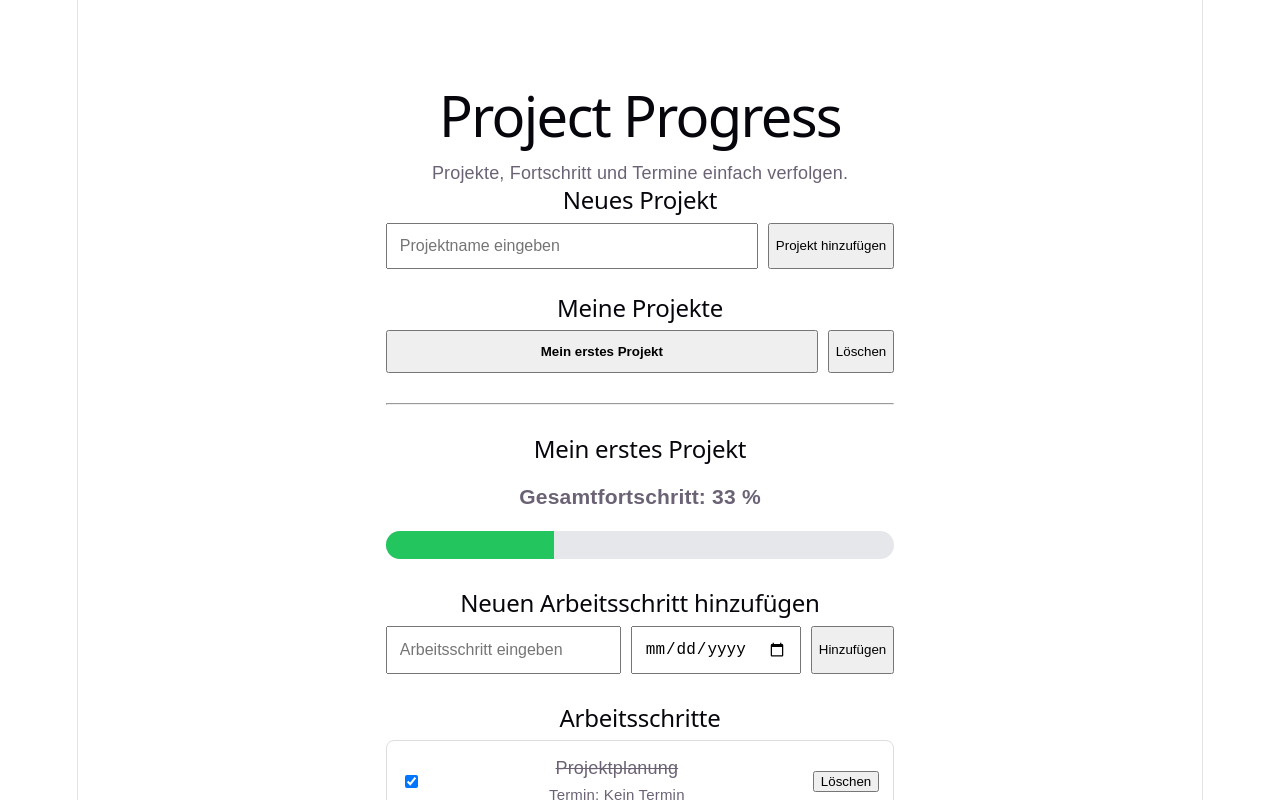
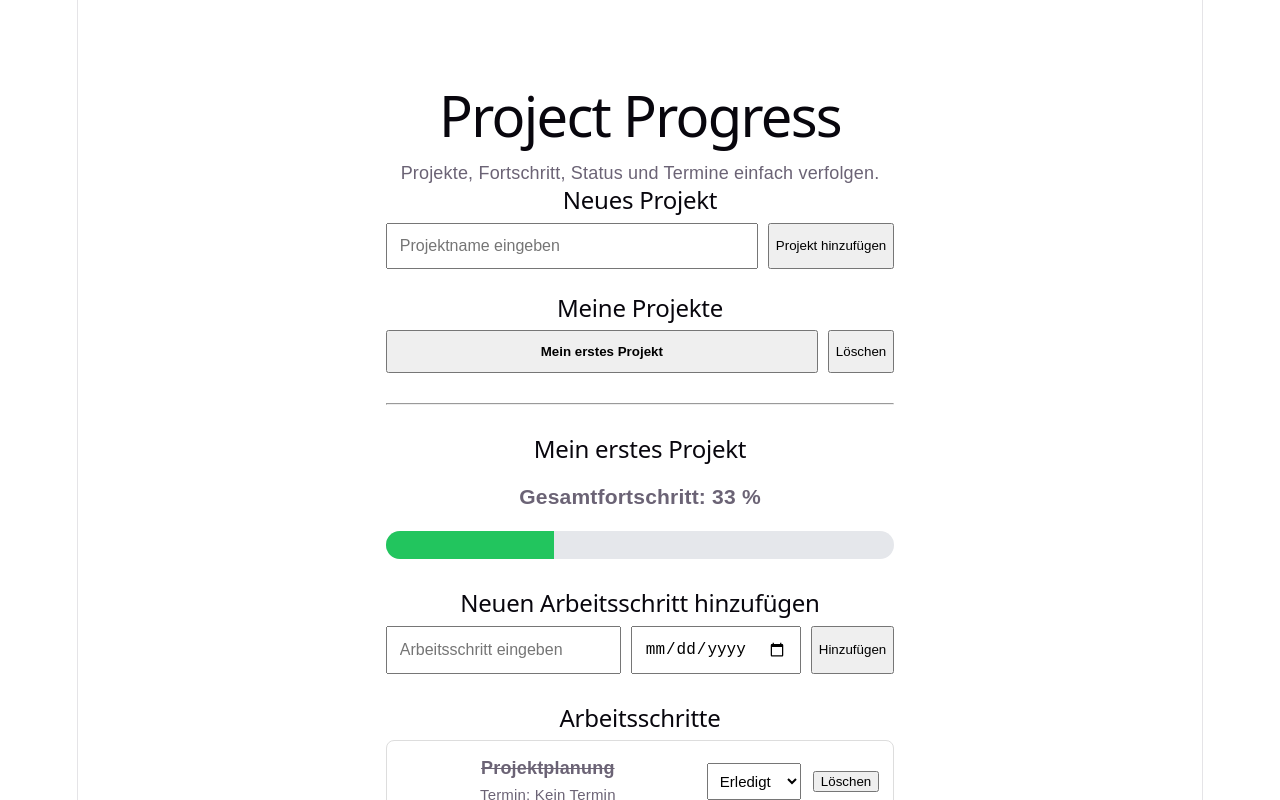
Before and after one commit to Slow409/Project-progress, a React (Vite) app: page / in a window 1280 px wide. Shown: the top 800 px of the page. Built offline with nearby package versions, Linux system fonts and the light colour scheme.

Commit message:
Add task status management

```diff
--- a/src/App.jsx
+++ b/src/App.jsx
@@ -40,6 +40,8 @@ function App() {
 
             done: true,
 
+            status: 'done',
+
             dueDate: '',
 
           },
@@ -52,6 +54,8 @@ function App() {
 
             done: false,
 
+            status: 'open',
+
             dueDate: '',
 
           },
@@ -63,6 +67,8 @@ function App() {
             text: 'Montage durchführen',
 
             done: false,
+
+            status: 'open',
 
             dueDate: '',
 
@@ -170,6 +176,8 @@ function App() {
 
                   done: false,
 
+                  status: 'open',
+
                   dueDate: newDueDate,
 
                 },
@@ -190,7 +198,15 @@ function App() {
 
   }
 
-  const toggleTask = (taskId) => {
+  const getTaskStatus = (task) => {
+
+    if (task.status) return task.status
+
+    return task.done ? 'done' : 'open'
+
+  }
+
+  const changeTaskStatus = (taskId, newStatus) => {
 
     setProjects((current) =>
 
@@ -206,7 +222,15 @@ function App() {
 
                 task.id === taskId
 
-                  ? { ...task, done: !task.done }
+                  ? {
+
+                      ...task,
+
+                      status: newStatus,
+
+                      done: newStatus === 'done',
+
+                    }
 
                   : task
 
@@ -252,7 +276,11 @@ function App() {
 
   const isOverdue = (task) => {
 
-    if (!task.dueDate || task.done) return false
+    if (!task.dueDate || getTaskStatus(task) === 'done') {
+
+      return false
+
+    }
 
     const today = new Date()
 
@@ -278,7 +306,11 @@ function App() {
 
   const completedTasks =
 
-    selectedProject?.tasks.filter((task) => task.done).length ?? 0
+    selectedProject?.tasks.filter(
+
+      (task) => getTaskStatus(task) === 'done'
+
+    ).length ?? 0
 
   const totalTasks = selectedProject?.tasks.length ?? 0
 
@@ -310,7 +342,11 @@ function App() {
 
       <h1>Project Progress</h1>
 
-      <p>Projekte, Fortschritt und Termine einfach verfolgen.</p>
+      <p>
+
+        Projekte, Fortschritt, Status und Termine einfach verfolgen.
+
+      </p>
 
       <h2>Neues Projekt</h2>
 
@@ -560,6 +596,8 @@ function App() {
 
           {selectedProject.tasks.map((task) => {
 
+            const status = getTaskStatus(task)
+
             const overdue = isOverdue(task)
 
             return (
@@ -569,12 +607,6 @@ function App() {
                 key={task.id}
 
                 style={{
-
-                  display: 'flex',
-
-                  alignItems: 'center',
-
-                  gap: '15px',
 
                   padding: '14px',
 
@@ -592,15 +624,19 @@ function App() {
 
               >
 
-                <input
+                <div
 
-                  type="checkbox"
+                  style={{
 
-                  checked={task.done}
+                    display: 'flex',
 
-                  onChange={() => toggleTask(task.id)}
+                    alignItems: 'center',
 
-                />
+                    gap: '12px',
+
+                  }}
+
+                >
 
                   <div style={{ flex: 1 }}>
 
@@ -608,7 +644,11 @@ function App() {
 
                       style={{
 
-                      textDecoration: task.done
+                        fontWeight: 'bold',
+
+                        textDecoration:
+
+                          status === 'done'
 
                             ? 'line-through'
 
@@ -652,11 +692,55 @@ function App() {
 
                   </div>
 
-                <button onClick={() => deleteTask(task.id)}>
+                  <select
+
+                    value={status}
+
+                    onChange={(event) =>
+
+                      changeTaskStatus(
+
+                        task.id,
+
+                        event.target.value
+
+                      )
+
+                    }
+
+                    style={{
+
+                      padding: '8px',
+
+                      fontSize: '15px',
+
+                    }}
+
+                  >
+
+                    <option value="open">Offen</option>
+
+                    <option value="progress">
+
+                      In Arbeit
+
+                    </option>
+
+                    <option value="done">Erledigt</option>
+
+                  </select>
+
+                  <button
+
+                    onClick={() => deleteTask(task.id)}
+
+                  >
 
                     Löschen
 
                   </button>
+
+                </div>
 
               </div>
 
```
Lines whose indentation alone changed are shown as unchanged.
